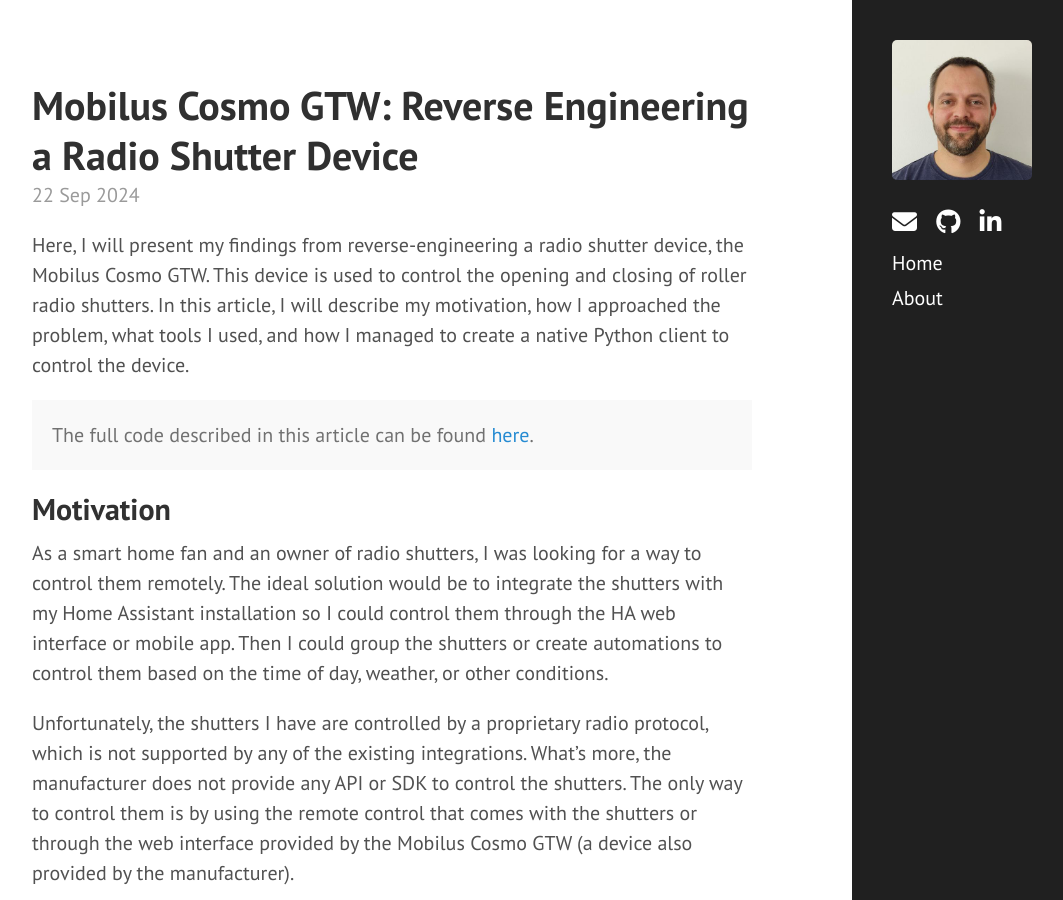
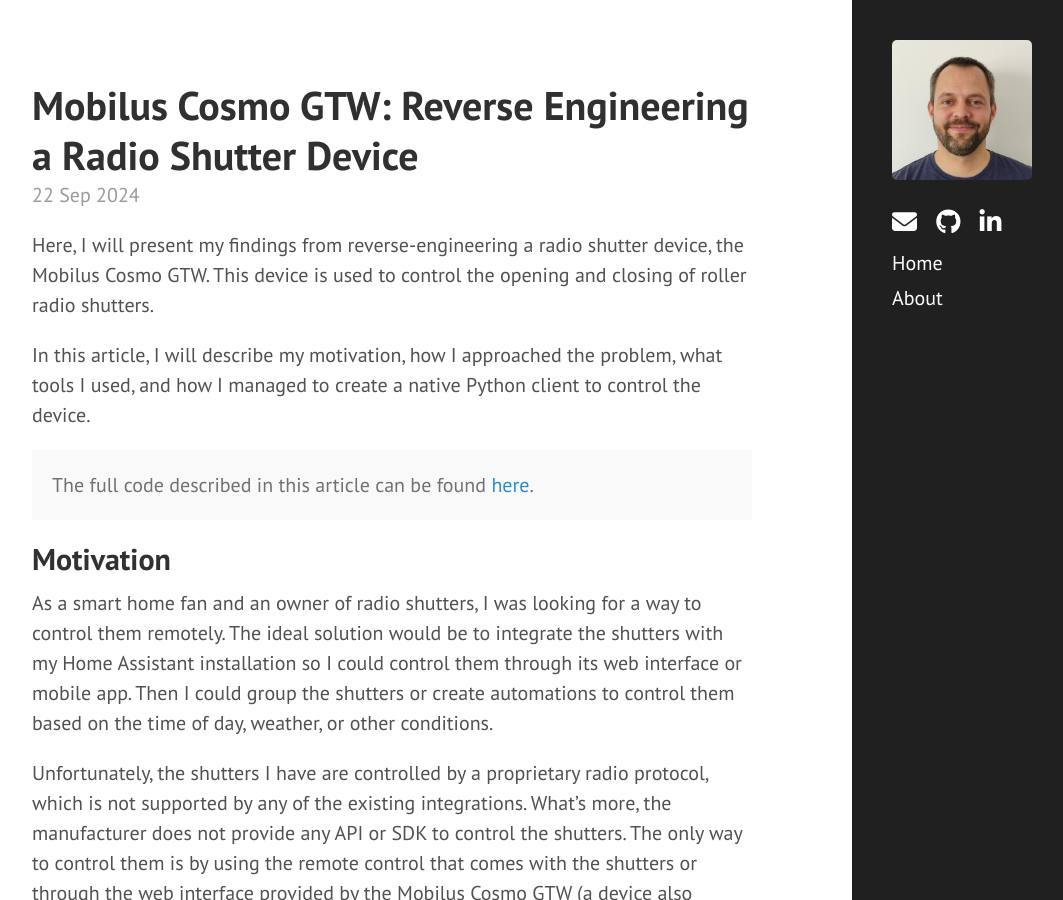
Before and after one commit to CodeGyver/codegyver.github.io, a Jekyll site: the page built from _posts/2024-09-22-mobilus-cosmo-gtw-reverse-engineering-a-radio-shutter-device.md, in a window 1280 px wide and 900 px high. Shown: the whole window, without its empty margins (68-1131 px from the left). Built offline with Jekyll 4.4.1, drawn with Linux system fonts in a browser that asks for light colours; Markdown is read by kramdown in place of the engine named in the settings; some of the changed text lies outside the part shown.

Commit message:
Update Mobilus Cosmo Post Change pagination to 10

```diff
--- a/_config.yml
+++ b/_config.yml
@@ -28,4 +28,4 @@
 author:
   name: Zbigniew Pieślak
   url: https://codegyver.com
-paginate: 5
+paginate: 10
--- a/_posts/2024-09-22-mobilus-cosmo-gtw-reverse-engineering-a-radio-shutter-device.md
+++ b/_posts/2024-09-22-mobilus-cosmo-gtw-reverse-engineering-a-radio-shutter-device.md
@@ -3,7 +3,9 @@
 title: "Mobilus Cosmo GTW: Reverse Engineering a Radio Shutter Device"
 ---
 
-Here, I will present my findings from reverse-engineering a radio shutter device, the Mobilus Cosmo GTW. This device is used to control the opening and closing of roller radio shutters. In this article, I will describe my motivation, how I approached the problem, what tools I used, and how I managed to create a native Python client to control the device.
+Here, I will present my findings from reverse-engineering a radio shutter device, the Mobilus Cosmo GTW. This device is used to control the opening and closing of roller radio shutters.
+
+In this article, I will describe my motivation, how I approached the problem, what tools I used, and how I managed to create a native Python client to control the device.
 
 <!--more-->
 
@@ -13,7 +15,7 @@
 
 ## Motivation
 
-As a smart home fan and an owner of radio shutters, I was looking for a way to control them remotely. The ideal solution would be to integrate the shutters with my Home Assistant installation so I could control them through the HA web interface or mobile app. Then I could group the shutters or create automations to control them based on the time of day, weather, or other conditions.
+As a smart home fan and an owner of radio shutters, I was looking for a way to control them remotely. The ideal solution would be to integrate the shutters with my Home Assistant installation so I could control them through its web interface or mobile app. Then I could group the shutters or create automations to control them based on the time of day, weather, or other conditions.
 
 Unfortunately, the shutters I have are controlled by a proprietary radio protocol, which is not supported by any of the existing integrations. What's more, the manufacturer does not provide any API or SDK to control the shutters. The only way to control them is by using the remote control that comes with the shutters or through the web interface provided by the Mobilus Cosmo GTW (a device also provided by the manufacturer).
 
```
Also changed, not shown: other parts of _posts/2024-09-22-mobilus-cosmo-gtw-reverse-engineering-a-radio-shutter-device.md (+2 -2 lines).
